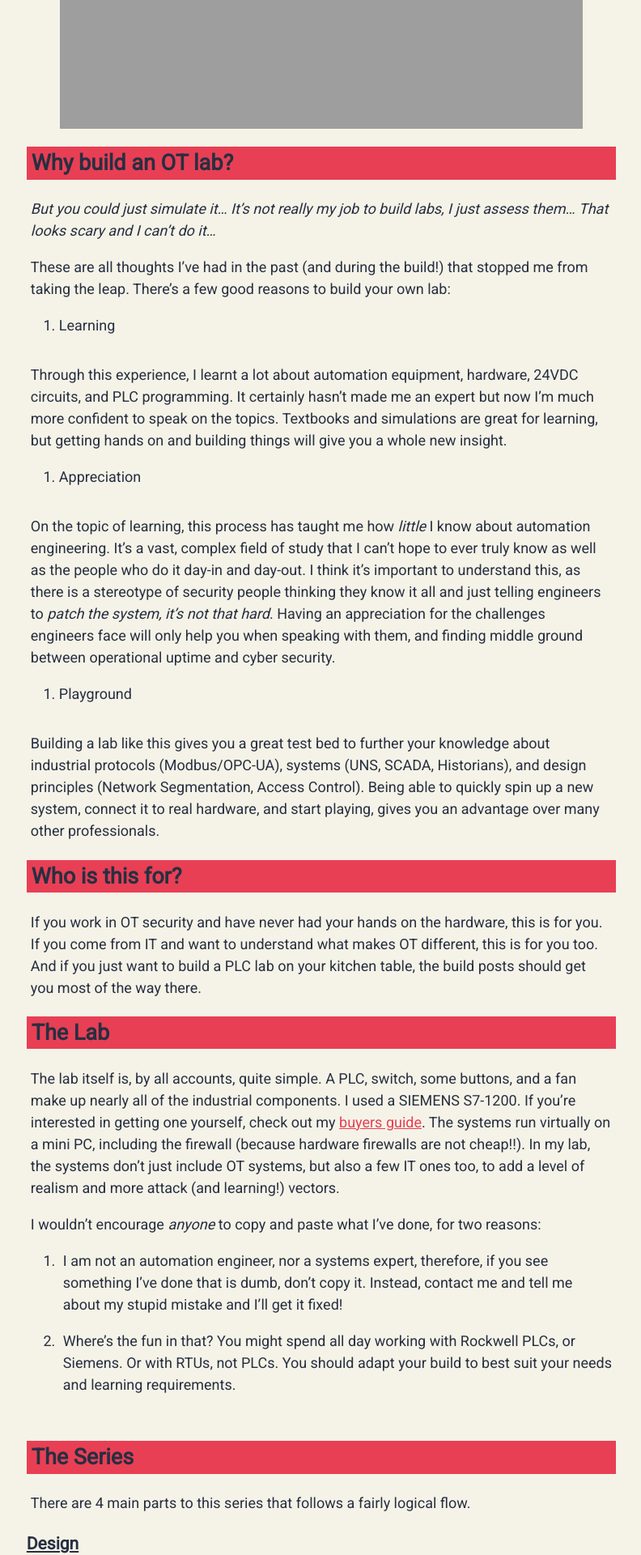
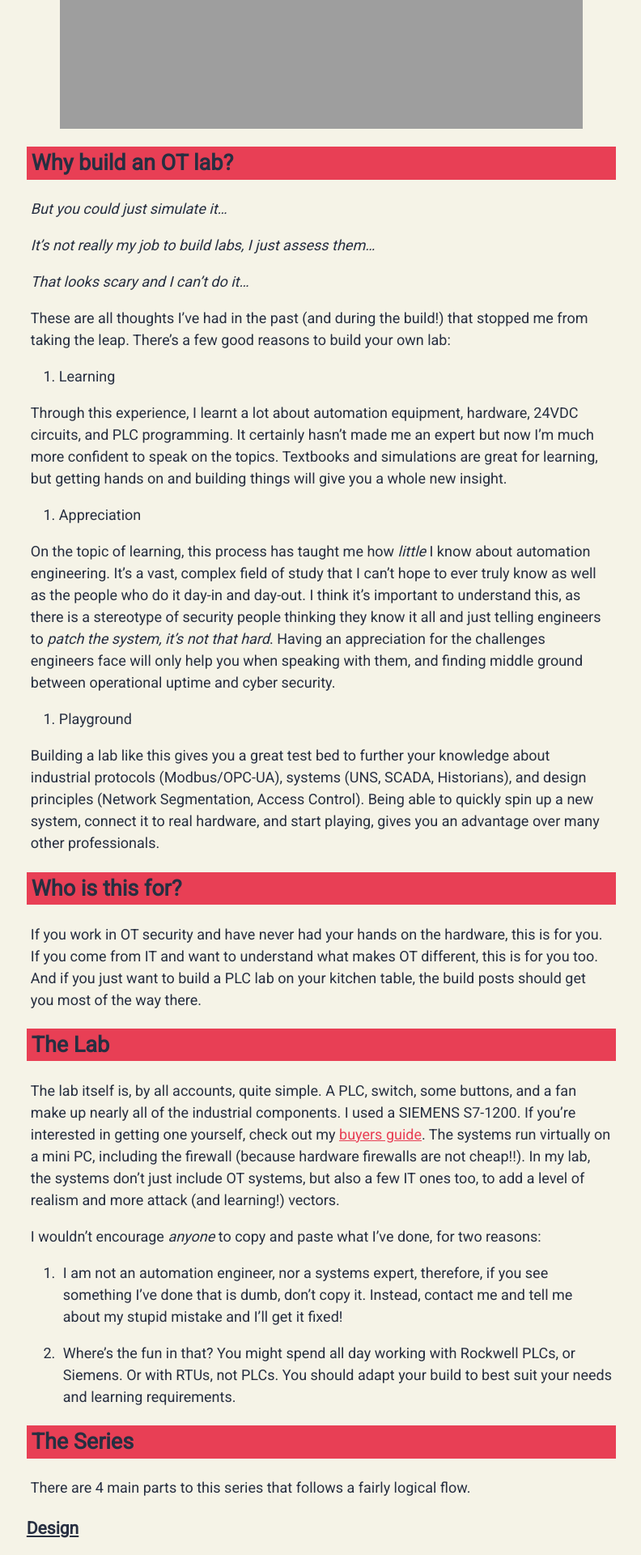
Before and after one commit to chrisdinozzi/chrisdinozzi.github.io, a Jekyll site: the page built from _posts/2026-06-10-ot-lab-intro.md, in a window 1280 px wide. Shown: the part 1020-2940 px from the top of the page at 81% size, without its empty margins (243-1035 px from the left). Built offline with Jekyll 4.4.1, drawn with Linux system fonts in a browser that asks for light colours.

Commit message:
few more fixes...

```diff
--- a/_posts/2026-06-10-ot-lab-intro.md
+++ b/_posts/2026-06-10-ot-lab-intro.md
@@ -17,7 +17,9 @@ I am not an automation engineer. I have got plenty wrong along the way and I wil
 
 ## Why build an OT lab?
 *But you could just simulate it...*
+
 *It's not really my job to build labs, I just assess them...*
+
 *That looks scary and I can't do it...*
 
 These are all thoughts I've had in the past (and during the build!) that stopped me from taking the leap. There's a few good reasons to build your own lab:
--- a/style.css
+++ b/style.css
@@ -103,7 +103,7 @@ ul {
 	/* overflow-x: auto; */
 	/* white-space: nowrap; */
     text-align:left;
-    padding-bottom: 16px;
+    padding-bottom: 0px;
 }
 
 footer{
```
